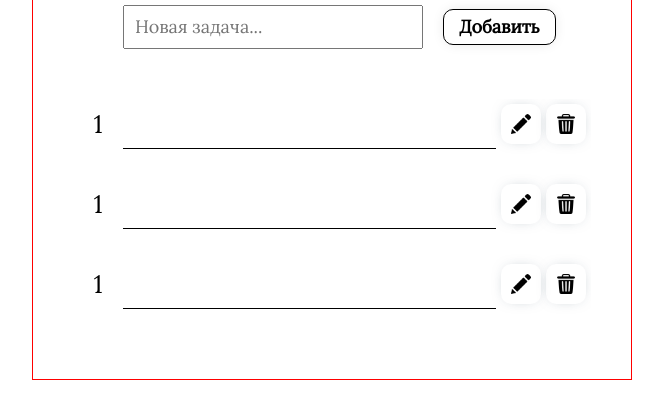
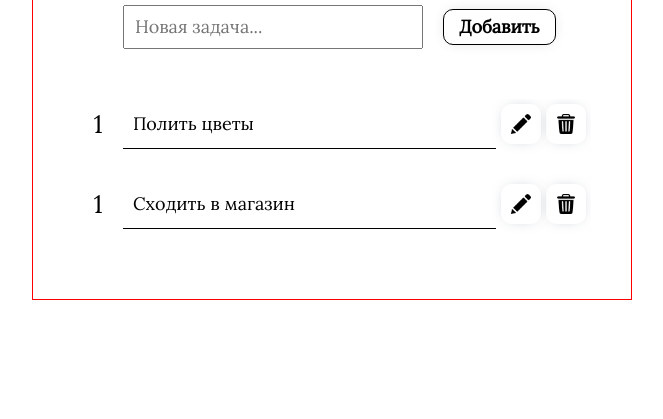
Before and after one commit to AlexandrV9/ToDoList-JS, a plain HTML site: page index.html in a window 1280 px wide. Shown: the part 147-566 px from the top of the page, without its empty margins (308-971 px from the left). Drawn offline with Linux system fonts and the light colour scheme.

Commit message:
feat: Wrote a function for adding elements to a list

```diff
--- a/index.html
+++ b/index.html
@@ -26,9 +26,15 @@
     <form class="to-do-list__form-task-list">
       <ul class="to-do-list__task-list">
 
+      </ul>
+    </form>
+
+  </div>
+
+  <template id="task-item-template">
 
     <li class="to-do-list__task-item">
-          <span class="to-do-list__task-item-number">1</span>
+      <span class="to-do-list__task-item-number"></span>
       <input
         type="text"
         class="to-do-list__input to-do-list__input_task-item"
@@ -53,66 +59,7 @@
       </button>
     </li>
 
-        <li class="to-do-list__task-item">
-          <span class="to-do-list__task-item-number">1</span>
-          <input
-            type="text"
-            class="to-do-list__input to-do-list__input_task-item"
-          >
-          <button
-            class="to-do-list__task-item-button
-            to-do-list__task-item-button_type_edit"
-          >
-            <img
-              class="to-do-list__icon to-do-list__icon_type_edit"
-              src="./icons/icon-edit.png"
-            />
-          </button>
-          <button
-            class="to-do-list__task-item-button
-            to-do-list__task-item-button_type_delete"
-          >
-            <img
-              class="to-do-list__icon to-do-list__icon_type_delete"
-              src="./icons/icon-delete.png"
-            />
-          </button>
-        </li>
-
-        <li class="to-do-list__task-item">
-          <span class="to-do-list__task-item-number">1</span>
-          <input
-            type="text"
-            class="to-do-list__input to-do-list__input_task-item"
-          >
-          <button
-            class="to-do-list__task-item-button
-            to-do-list__task-item-button_type_edit"
-          >
-            <img
-              class="to-do-list__icon to-do-list__icon_type_edit"
-              src="./icons/icon-edit.png"
-            />
-          </button>
-          <button
-            class="to-do-list__task-item-button
-            to-do-list__task-item-button_type_delete"
-          >
-            <img
-              class="to-do-list__icon to-do-list__icon_type_delete"
-              src="./icons/icon-delete.png"
-            />
-          </button>
-        </li>
-
-
-
-      </ul>
-    </form>
-
-  </div>
-
-
+  </template>
 
 </body>
 </html>
--- a/index.js
+++ b/index.js
@@ -0,0 +1,51 @@
+const inputAddTask = document.querySelector('.to-do-list__input_type_add-task');
+const buttonSubmitAddTask = document.querySelector('.to-do-list__button_type_add-task');
+const taskList = document.querySelector('.to-do-list__task-list');
+
+const taskItemTemplate = document.querySelector('#task-item-template').content;
+
+let valueInputAddTask = '';
+
+let tasks = [
+  { text: 'Полить цветы' },
+  { text: 'Сходить в магазин' },
+]
+
+
+tasks.forEach((item, index) => {
+  const newTaskItem = taskItemTemplate.querySelector('.to-do-list__task-item').cloneNode(true);
+  const taskItemInput = newTaskItem.querySelector('.to-do-list__input_task-item');
+  const taskItemNumber = newTaskItem.querySelector('.to-do-list__task-item-number');
+
+  taskItemInput.value = item.text;
+  taskItemNumber.textContent = 1;
+
+  taskList.append(newTaskItem);
+
+})
+
+inputAddTask.addEventListener('input', (event) => {
+  valueInputAddTask = event.target.value;
+})
+
+buttonSubmitAddTask.addEventListener('click', (event) => {
+  event.preventDefault();
+
+  if(!valueInputAddTask) {
+    console.log('Поле пустое')
+  } else {
+    const newTaskItem = taskItemTemplate.querySelector('.to-do-list__task-item').cloneNode(true);
+    const taskItemInput = newTaskItem.querySelector('.to-do-list__input_task-item');
+    const taskItemNumber = newTaskItem.querySelector('.to-do-list__task-item-number');
+
+    taskItemInput.value = valueInputAddTask;
+    taskItemNumber.textContent = 2;
+
+    taskList.append(newTaskItem);
+
+    inputAddTask.value = "";
+    valueInputAddTask = "";
+
+  }
+
+})
```
Lines whose indentation alone changed are shown as unchanged.
